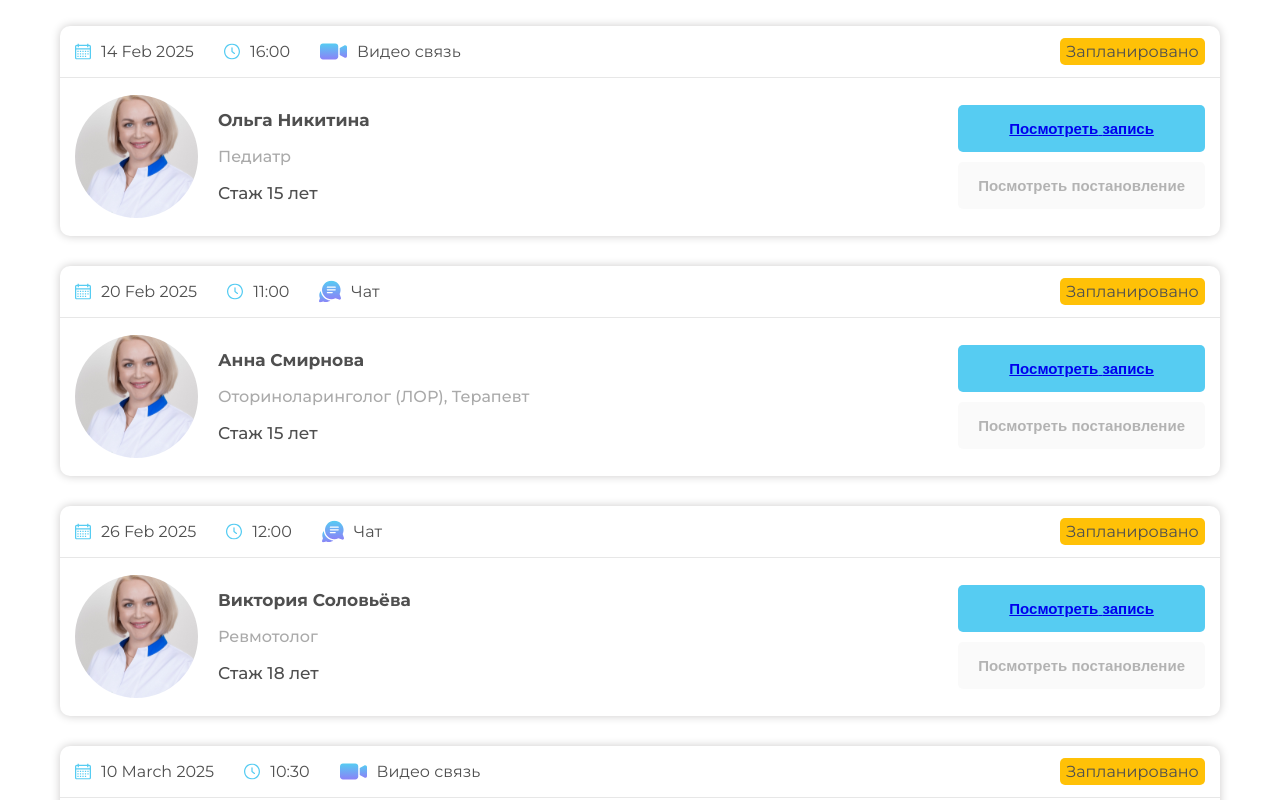
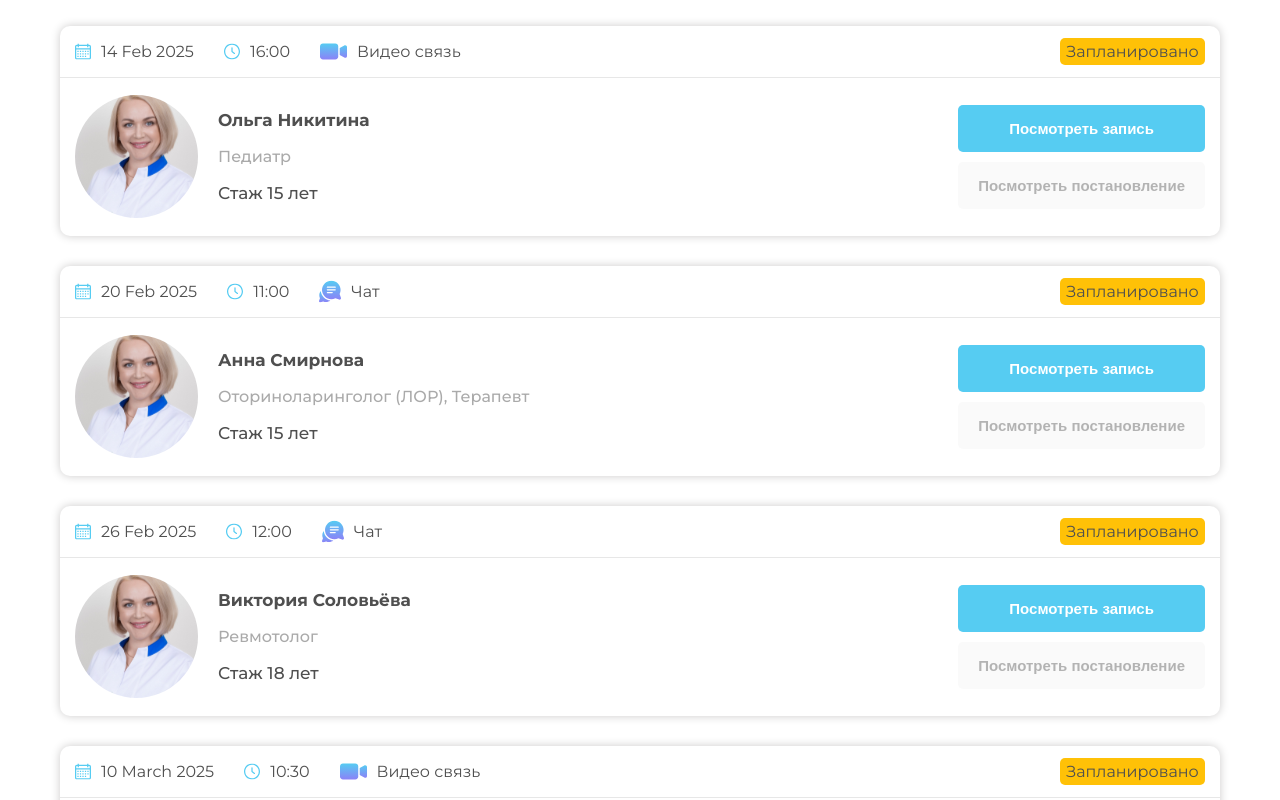
Before and after one commit to varspijoyan/allo-doc-project, a React (Create React App) app: page /upcoming in a window 1280 px wide. Shown: the part 1500-2300 px from the top of the page. Built offline with nearby package versions, Linux system fonts and the light colour scheme.

Commit message:
Added className for Link in button and styled

```diff
--- a/src/components/appointment-list-component/ViewAppointmentButtonComponent.jsx
+++ b/src/components/appointment-list-component/ViewAppointmentButtonComponent.jsx
@@ -7,7 +7,7 @@ export default function ViewAppointmentButtonComponent({ doctorId }) {
     const { language } = useContext(LanguageSwitch);
     return (
         <button className="appointment-btn-1">
-            <Link to={`/doctor-profile/${doctorId}`}>
+            <Link className="router-btn-link" to={`/doctor-profile/${doctorId}`}>
                 {translate("View", language)} {translate("the_appointment", language)}
             </Link>
         </button>
--- a/src/styles/AppointmentList.css
+++ b/src/styles/AppointmentList.css
@@ -173,3 +173,8 @@
     color: #A0A0A0;
     font-weight: 600;
 }
+
+.router-btn-link {
+    text-decoration: none;
+    color: white;
+}
```
